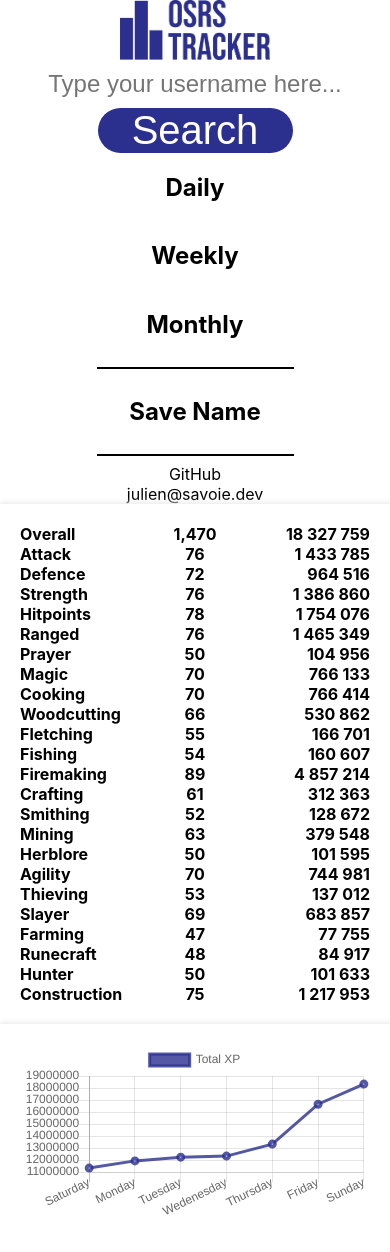
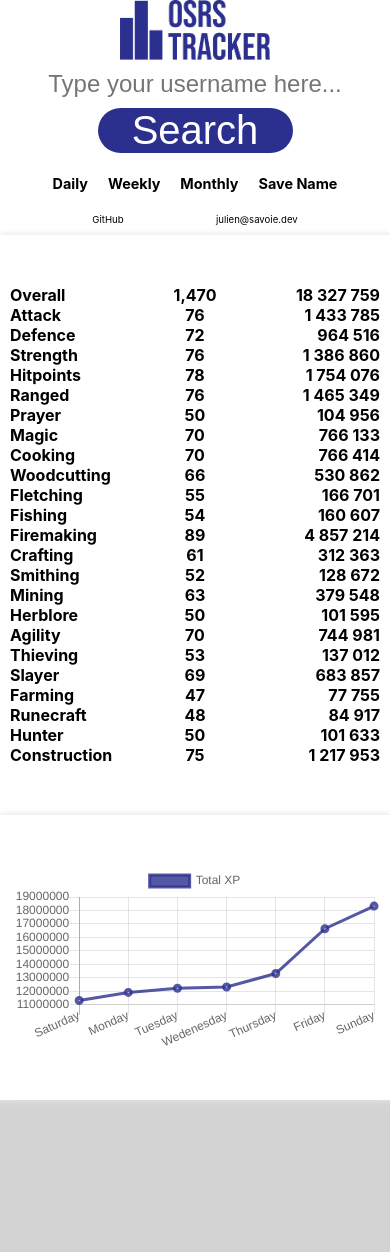
Before and after one commit to SavoieJu/DashboardXP, a React (Create React App) app in the folder dashboard_xp/: page / in a window 390 px wide. Shown: the top 1252 px of the page. Built offline with nearby package versions, Linux system fonts and the light colour scheme.

Commit message:
Responsiveness Mobile

```diff
--- a/dashboard_xp/src/css/style.css
+++ b/dashboard_xp/src/css/style.css
@@ -212,6 +212,39 @@
       align-self: center;
 }
 
+@media only screen and (max-width: 768px) {
+  .navigation {
+    margin: 10px 0;
+    -webkit-box-orient: horizontal;
+    -webkit-box-direction: normal;
+        -ms-flex-direction: row;
+            flex-direction: row;
+    font-size: 0.6em;
+    -ms-flex-wrap: wrap;
+        flex-wrap: wrap;
+  }
+  .navigation .navigation-option {
+    padding: 0 10px;
+  }
+  .navigation hr {
+    display: none;
+  }
+  .navigation .link {
+    width: 100%;
+    display: -webkit-box;
+    display: -ms-flexbox;
+    display: flex;
+    -webkit-box-orient: horizontal;
+    -webkit-box-direction: normal;
+        -ms-flex-direction: row;
+            flex-direction: row;
+    -webkit-box-pack: space-evenly;
+        -ms-flex-pack: space-evenly;
+            justify-content: space-evenly;
+    margin-top: 10px;
+  }
+}
+
 /*
     Desc: Layout for the dashboard
 */
@@ -230,8 +263,8 @@
     height: auto;
     -ms-grid-columns: 1fr;
         grid-template-columns: 1fr;
-    -ms-grid-rows: 1fr 1fr;
-        grid-template-rows: 1fr 1fr;
+    -ms-grid-rows: 1fr auto 1fr;
+        grid-template-rows: 1fr auto 1fr;
   }
 }
 
@@ -286,6 +319,7 @@
     -ms-grid-row: 1;
     -ms-grid-row-span: 1;
     grid-area: 1 / 1 / span 1 / auto;
+    padding: 50px 10px;
   }
 }
 
@@ -305,7 +339,10 @@
   .dashboard_graph {
     -ms-grid-row: 2;
     -ms-grid-row-span: 1;
-    grid-area: 2 / 1 / span 1 / auto;
+    -ms-grid-column: 1;
+    -ms-grid-column-span: 1;
+    grid-area: 2 / 1 / span 1 / span 1;
+    padding: 50px 10px;
   }
 }
 
--- a/dashboard_xp/src/sass/layout/_dashboard.scss
+++ b/dashboard_xp/src/sass/layout/_dashboard.scss
@@ -14,6 +14,6 @@
     .dashboard {
         height: auto;
         grid-template-columns: 1fr;
-        grid-template-rows: 1fr 1fr;
+        grid-template-rows: 1fr auto 1fr;
     }
 }
--- a/dashboard_xp/src/sass/layout/_graph.scss
+++ b/dashboard_xp/src/sass/layout/_graph.scss
@@ -10,6 +10,7 @@
 
 @media only screen and (max-width: 768px) {
     .dashboard_graph {
-        grid-area: 2 / 1 / span 1 / auto;
+        grid-area: 2 / 1 / span 1 / span 1;
+        padding: 50px 10px;
     }
 }
--- a/dashboard_xp/src/sass/layout/_levels.scss
+++ b/dashboard_xp/src/sass/layout/_levels.scss
@@ -37,5 +37,6 @@
 @media only screen and (max-width: 768px) {
     .levels {
         grid-area: 1 / 1 / span 1 / auto;
+        padding: 50px 10px;
     }
 }
--- a/dashboard_xp/src/sass/layout/_navigation.scss
+++ b/dashboard_xp/src/sass/layout/_navigation.scss
@@ -26,3 +26,29 @@
         }
     }
 }
+
+@media only screen and (max-width: 768px) {
+    .navigation {
+        margin: 10px 0;
+        flex-direction: row;
+        font-size: 0.6em;
+        flex-wrap: wrap;
+
+
+        .navigation-option {
+            padding: 0 10px;
+        }
+
+        hr {
+            display: none;
+        }
+
+        .link {
+            width: 100%;
+            display: flex;
+            flex-direction: row;
+            justify-content: space-evenly;
+            margin-top: 10px;
+        }
+    }
+}
```
Also changed, not shown: 1 other file (tests, documents, lock files or other folders).
